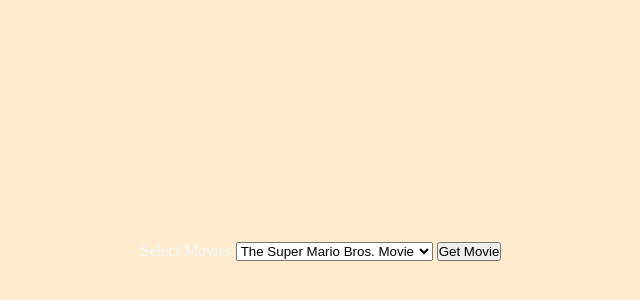
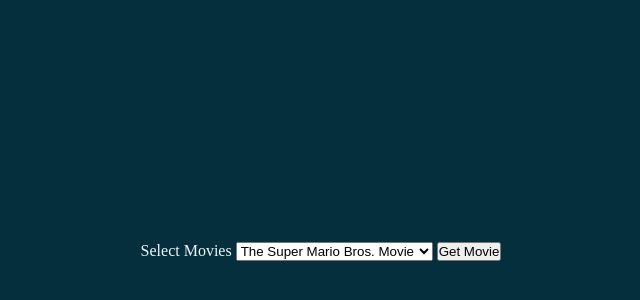
Before and after one commit to jonz9/MovieSelector, a website: page index.html in a window 1280 px wide. Shown: the part 34-334 px from the top of the page, without its empty margins (319-959 px from the left). Drawn offline with nearby package versions, Linux system fonts and the light colour scheme.

Commit message:
changed inital background color

```diff
--- a/style.css
+++ b/style.css
@@ -8,7 +8,7 @@ body {
   height: 100vh;
   width: 100%;
   overflow: hidden;
-  background-color: blanchedalmond;
+  background-color: rgb(5, 47, 60);
 }
 
 #container {
```
